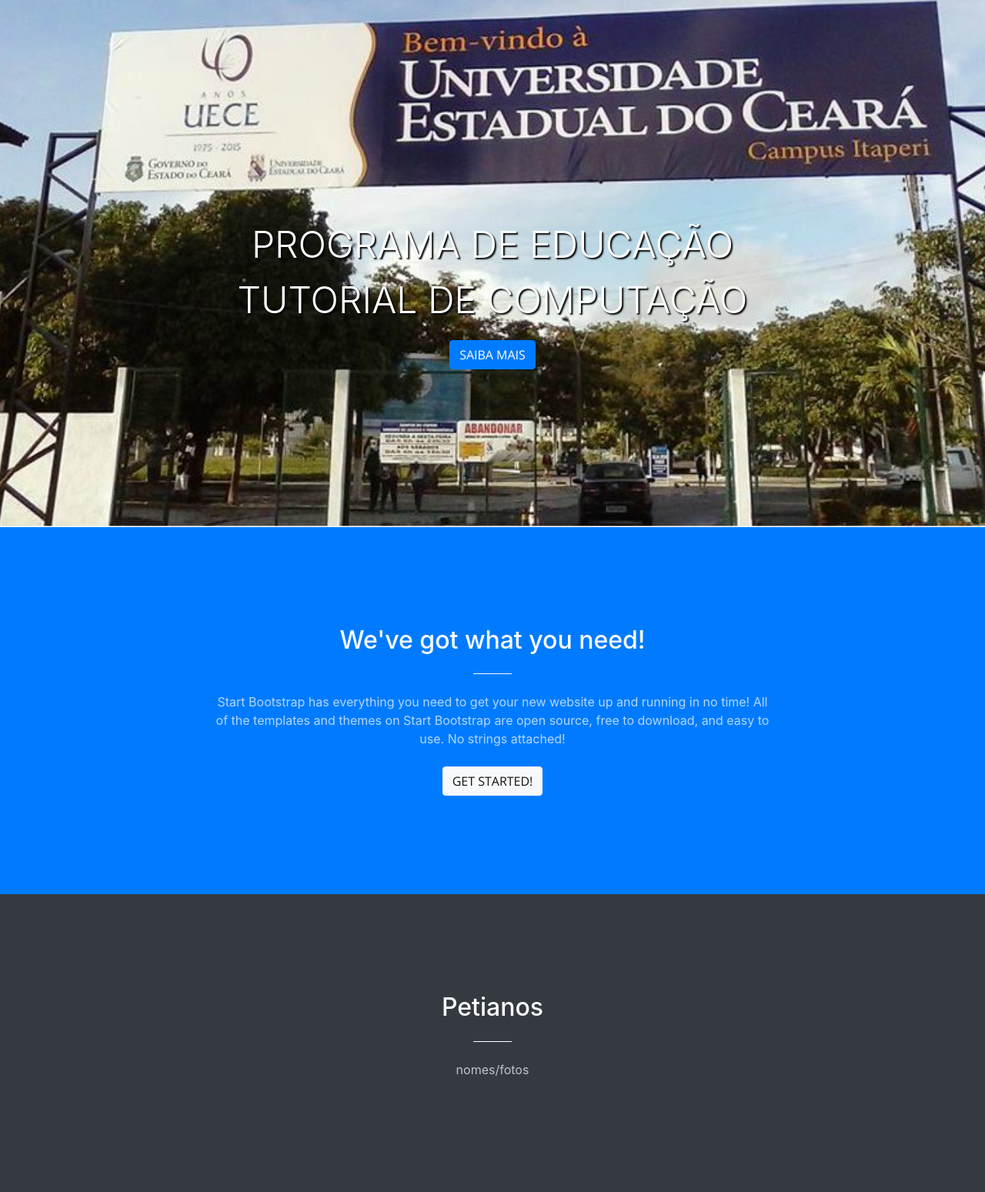
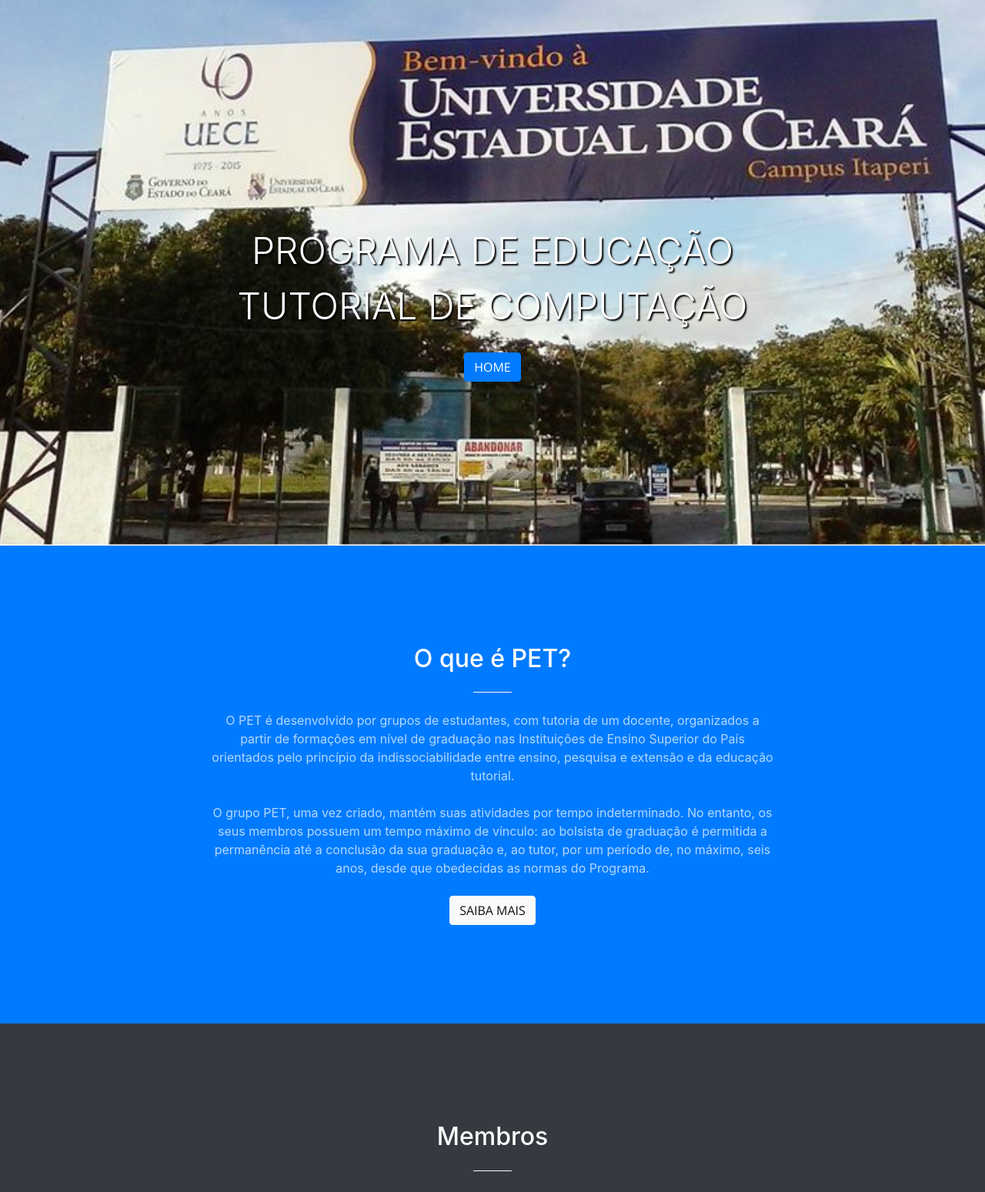
Before and after one commit to gsevla/PETsite, a website with bundled scripts: page oficial/index.html in a window 1280 px wide. Shown: the part 115-1664 px from the top of the page at 77% size. Built offline with nearby package versions, Linux system fonts and the light colour scheme.

Commit message:
informações adicionadas em home

```diff
--- a/oficial/index.html
+++ b/oficial/index.html
@@ -8,6 +8,7 @@
     <meta name="description" content="">
     <meta name="author" content="">
 
+    <link rel="icon" href="img/Logo PET Computação UECE.png"
     <title>PET Computação - UECE</title>
 
     <!-- Bootstrap core CSS -->
@@ -61,9 +62,9 @@
       <div class="container my-auto">
         <div class="row">
           <div class="col-lg-8 mx-auto">
-            <br><br><br><br><br><br><br><br>
-            <p class="text-uppercase titulo">Programa de Educação Tutorial de Computação</p>
-            <a class="btn btn-primary btn-xl js-scroll-trigger" href="#about">Saiba Mais</a>
+            <br><br><br><br><br><br><br>
+            <p class="text-uppercase titulo mb-4">Programa de Educação Tutorial de Computação</p>
+            <a class="btn btn-primary btn-xl js-scroll-trigger" href="#about">Home</a>
           </div>
         </div>
       </div>
@@ -73,10 +74,15 @@
       <div class="container">
         <div class="row">
           <div class="col-lg-8 mx-auto text-center">
-            <h2 class="section-heading text-white">We've got what you need!</h2>
+            <h2 class="section-heading text-white">O que é PET?</h2>
             <hr class="light my-4">
-            <p class="text-faded mb-4">Start Bootstrap has everything you need to get your new website up and running in no time! All of the templates and themes on Start Bootstrap are open source, free to download, and easy to use. No strings attached!</p>
-            <a class="btn btn-light btn-xl js-scroll-trigger" href="#services">Get Started!</a>
+            <p class="text-faded mb-4">
+                O PET é desenvolvido por grupos de estudantes, com tutoria de um docente, organizados a partir de formações em nível de graduação nas Instituições de Ensino Superior do País orientados pelo princípio da indissociabilidade entre ensino, pesquisa e extensão e da educação tutorial.
+            </p>
+            <p class="text-faded mb-4">
+                O grupo PET, uma vez criado, mantém suas atividades por tempo indeterminado. No entanto, os seus membros possuem um tempo máximo de vínculo: ao bolsista de graduação é permitida a permanência até a conclusão da sua graduação e, ao tutor, por um período de, no máximo, seis anos, desde que obedecidas as normas do Programa.
+            </p>
+            <a class="btn btn-light btn-xl js-scroll-trigger" href="http://portal.mec.gov.br/pet/legislacao" target="_blank">Saiba mais</a>
           </div>
         </div>
       </div>
@@ -86,11 +92,13 @@
       <div class="container">
         <div class="row">
           <div class="col-lg-8 mx-auto text-center">
-            <h2 class="section-heading text-white">Petianos</h2>
+            <h2 class="section-heading text-white">Membros</h2>
             <hr class="light my-4">
-            <p class="text-faded mb-4">nomes/fotos</p>
           </div>
         </div>
+      </div>
+      <div class="row">
+
       </div>
     </section>
 
```
